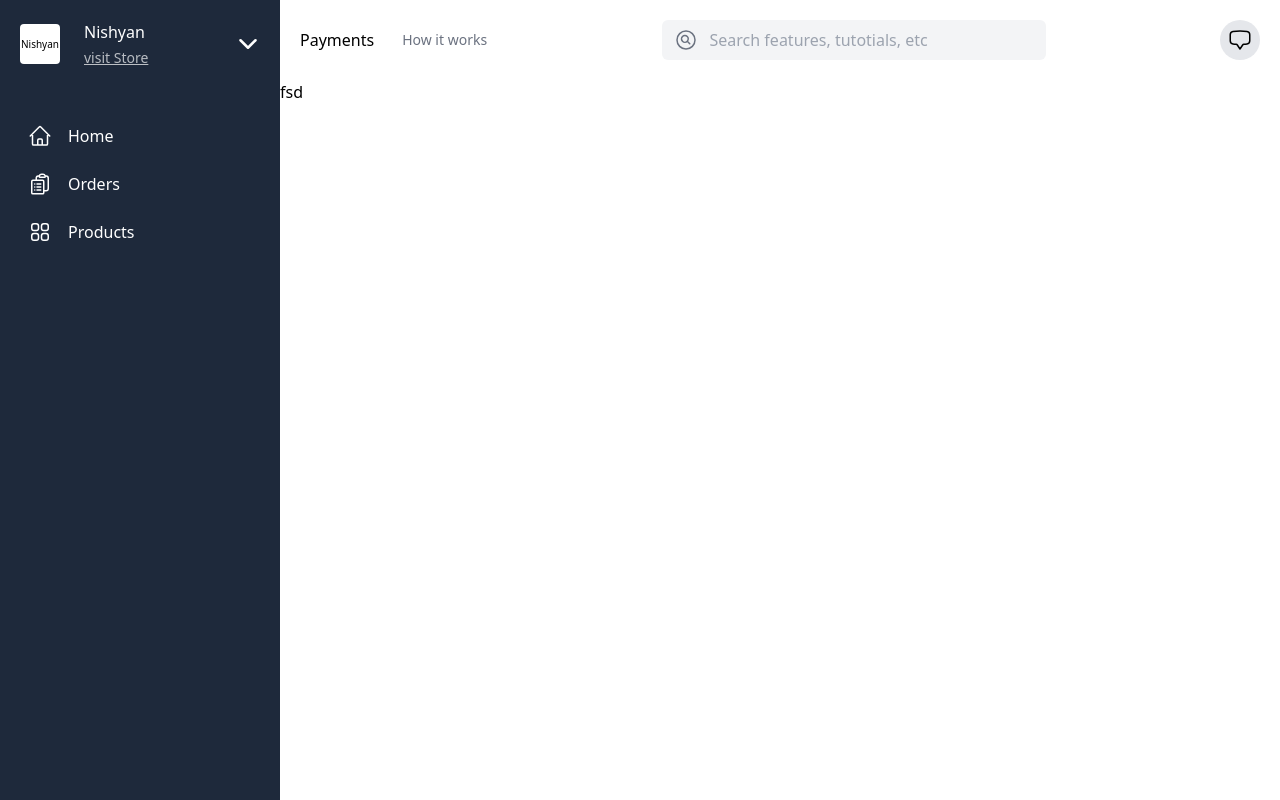
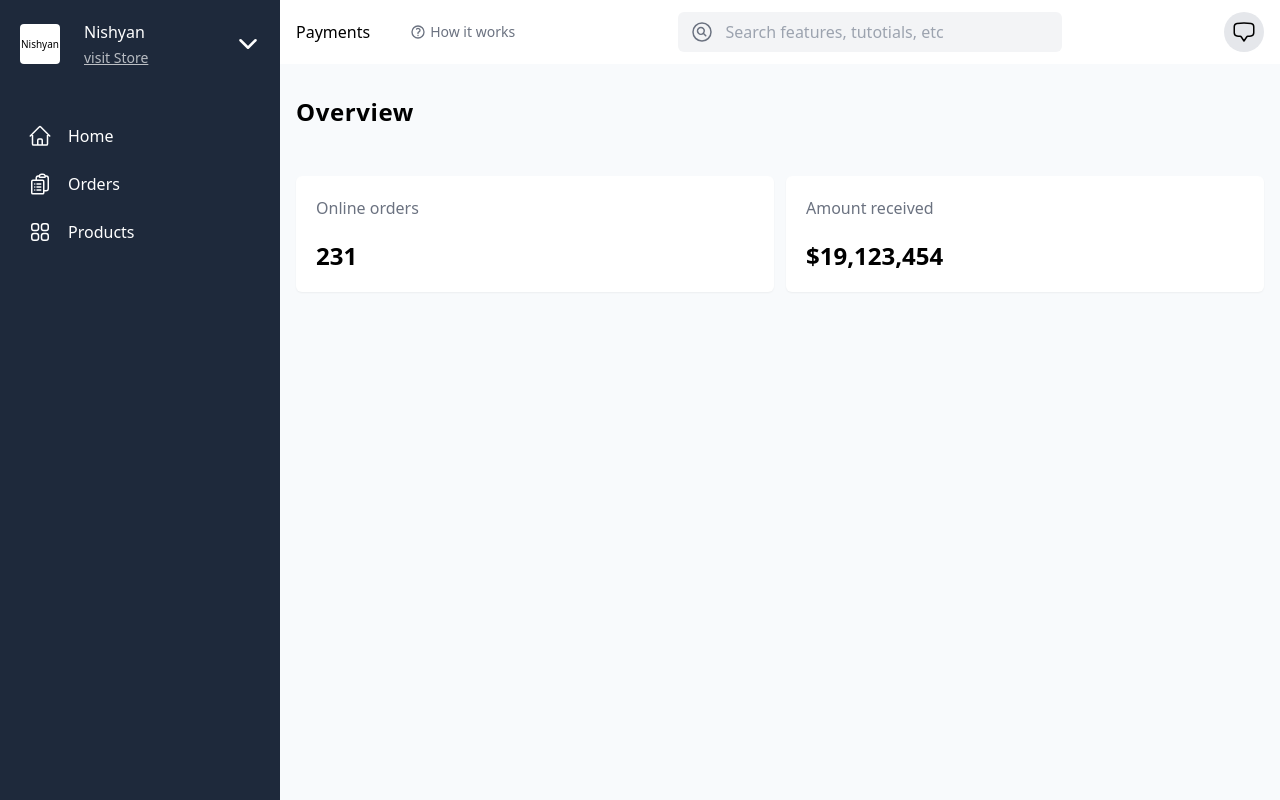
Before and after one commit to ranjit1024/TainWind-ui, a React (Vite) app: page / in a window 1280 px wide. Built offline with nearby package versions, Linux system fonts and the light colour scheme.

Commit message:
done with overvoew componenet

```diff
--- a/src/App.jsx
+++ b/src/App.jsx
@@ -4,24 +4,24 @@ import viteLogo from "/vite.svg";
 import "./App.css";
 import {Sidebar} from "./components/Sidebar";
 import { Header } from "./components/Header";
+import { Overview } from "./components/Overview";
 
 function App() {
   const [count, setCount] = useState(0);
 
   return (
-   <div className="h-screen w-screen flex">
+   <div className="h-screen w-screen flex bg-slate-50">
     <Sidebar/>
     <div className="w-screen">
     <Header/>
-    <Anoerh/>
+    <h1 className="font-bold
+
+    p-4 my-4 text-2xl tracking-wide ">Overview</h1>
+    <Overview onlineOrder={231} amount={"19,123,454"}/>
     </div>
     </div>
   );
 }
-function Anoerh(){
-  return<div className="flex">
-    <h1>fsd</h1>
-  </div>
-}
+
 
 export default App;
--- a/src/components/Header.jsx
+++ b/src/components/Header.jsx
@@ -1,9 +1,17 @@
 export function Header() {
   return (
-    <div className="bg-white items-center p-5 justify-between flex w-fill">
+    <div className="bg-white items-center py-3 px-4 justify-between flex w-fill">
       <div className="flex items-center">
-        <p className="font-base mr-7">Payments</p>
+        <p className="font-base mr-10">Payments</p>
+
+        <div className="flex items-center justify-center gap-1 text-gray-500">
+
+        <svg xmlns="http://www.w3.org/2000/svg" fill="none" viewBox="0 0 24 24" strokeWidth={2} stroke="currentColor" className="size-4">
+  <path strokeLinecap="round" strokeLinejoin="round" d="M9.879 7.519c1.171-1.025 3.071-1.025 4.242 0 1.172 1.025 1.172 2.687 0 3.712-.203.179-.43.326-.67.442-.745.361-1.45.999-1.45 1.827v.75M21 12a9 9 0 1 1-18 0 9 9 0 0 1 18 0Zm-9 5.25h.008v.008H12v-.008Z" />
+</svg>
         <p className="text-gray-500 text-sm">How it works</p>
+        </div>
+
       </div>
 
       <div className="relative">
--- /dev/null
+++ b/src/components/Overview.jsx
@@ -0,0 +1,12 @@
+export function Overview({onlineOrder,amount}){
+    return <div className="p-4 grid grid-cols-2 gap-3">
+        <div className="online-orders p-5 bg-white shadow-sm rounded-md">
+            <p className="mb-5 font-medium  text-gray-500">Online orders</p>
+            <p className="font-semibold text-2xl">{onlineOrder}</p>
+        </div>
+        <div className="amount-recived p-5 bg-white shadow-sm rounded-md">
+            <p className="mb-5 font-medium text-gray-500">Amount received</p>
+            <p className="font-semibold text-2xl">${amount}</p>
+        </div>
+    </div>
+}
```
